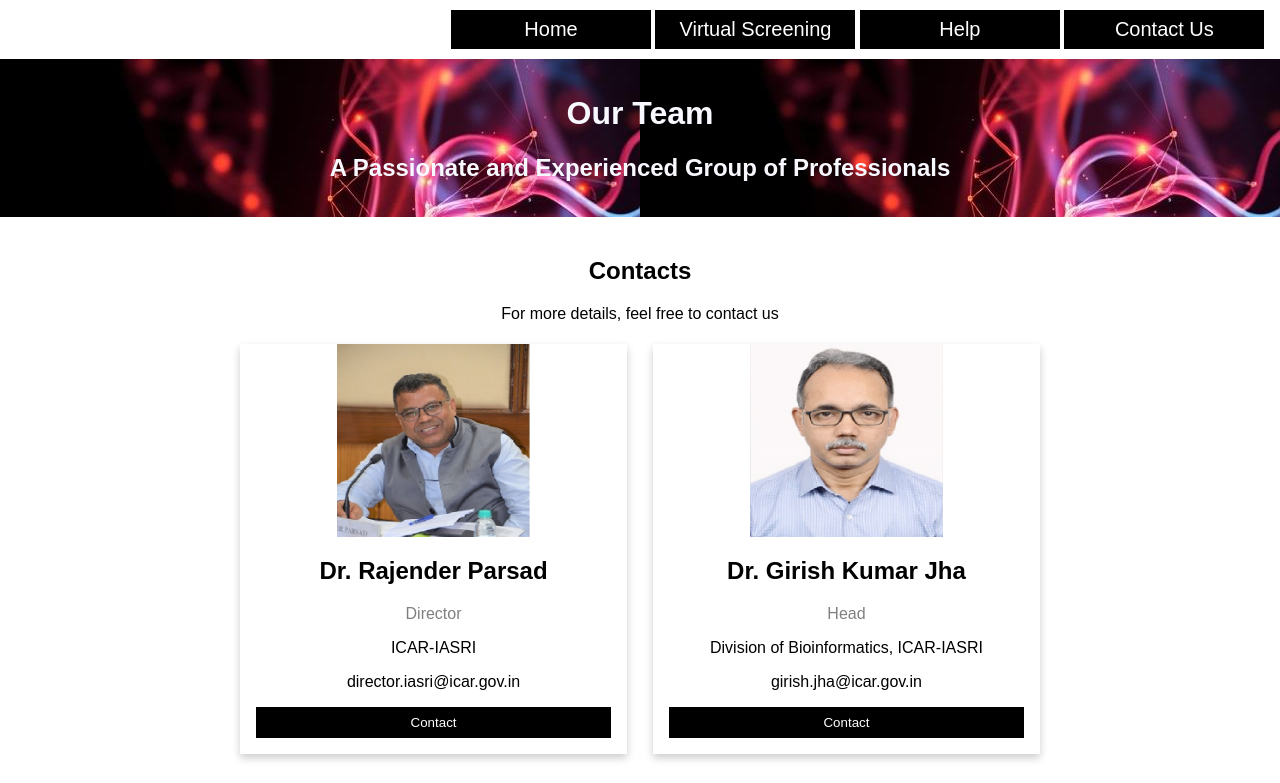
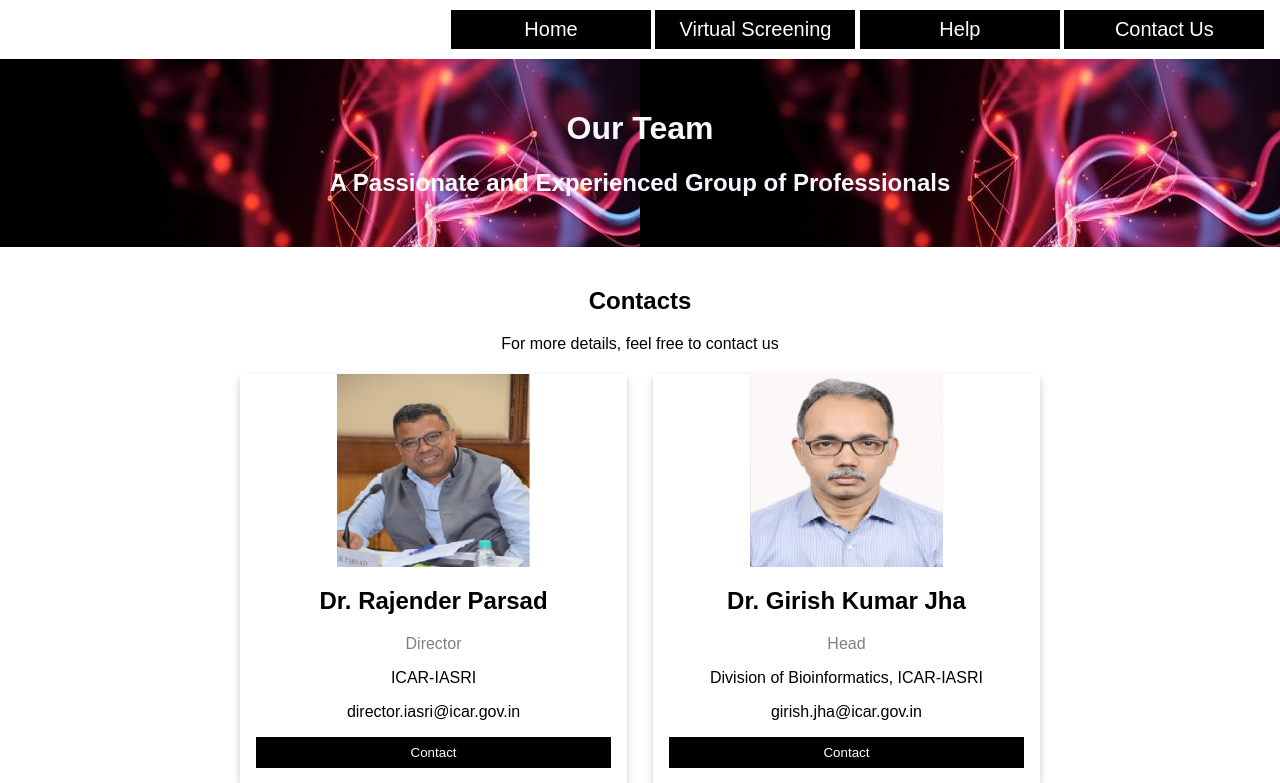
Before and after one commit to nimaibio/binding_affinity, a Flask app: page /team in a window 1280 px wide. Shown: the top 783 px of the page. Run offline with Flask 3, Linux system fonts and the light colour scheme.

Commit message:
Update about_us.html

```diff
--- a/templates/about_us.html
+++ b/templates/about_us.html
@@ -49,7 +49,7 @@
 
     .about-section {
       background-image: url('static/img_back2.jpg');
-      padding: 15px;
+      padding: 30px;
       text-align: center;
       background-color: #474e5d;
       color: ghostwhite;
```
